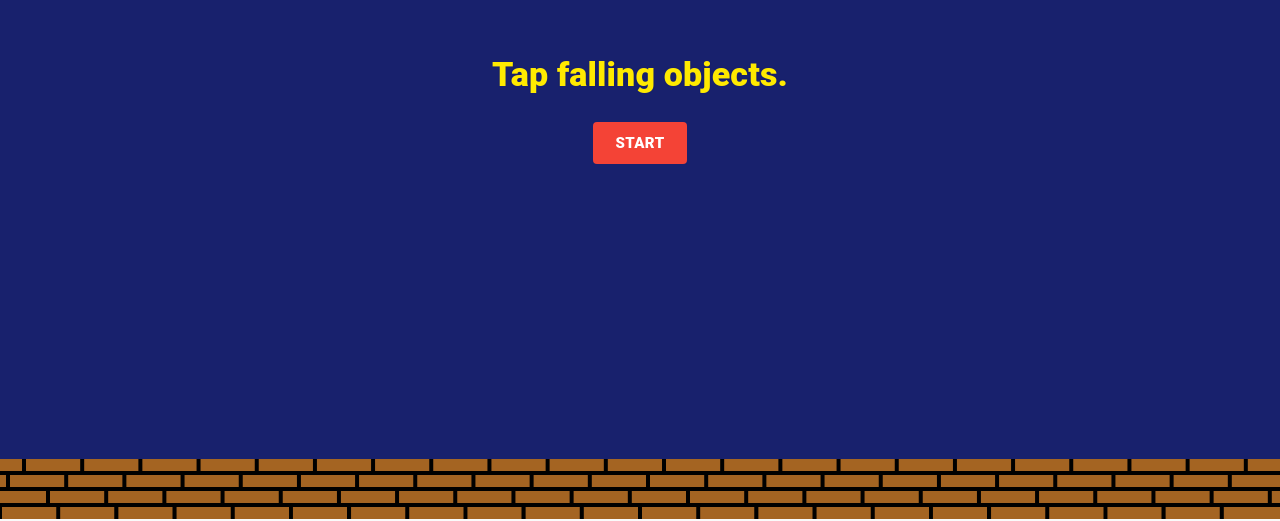
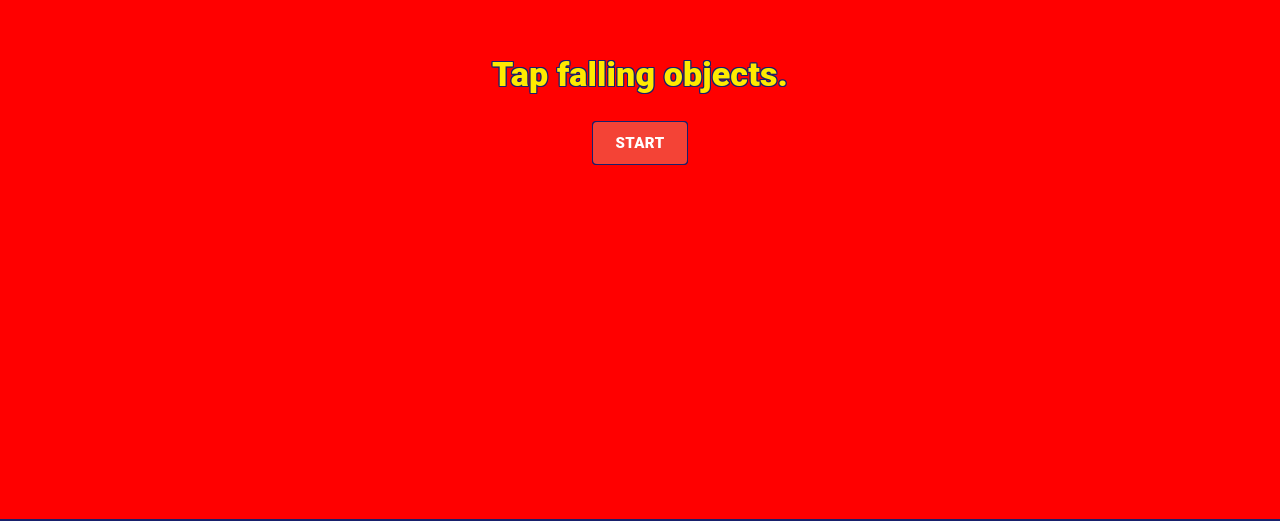
Before and after one commit to kondows95/html5-game-practice, a React (Create React App) app: page / in a window 1280 px wide. Shown: the part 281-802 px from the top of the page. Built offline with nearby package versions, Linux system fonts and the light colour scheme.

Commit message:
Add TitleScene

```diff
--- a/src/components/GameContainer.tsx
+++ b/src/components/GameContainer.tsx
@@ -1,6 +1,7 @@
 import React from 'react';
 import { Game, AUTO, Scale } from 'phaser';
-import { GameScene, SCENE_KEY } from '../game/GameScene';
+import { GameScene, GAME_SCENE_KEY } from '../game/GameScene';
+import { TitleScene, TITLE_SCENE_KEY } from '../game/TitleScene';
 import { Box } from '@material-ui/core';
 import { Mode } from '../types';
 import { GAME_BGCOLOR } from '../constatns';
@@ -13,17 +14,12 @@ type Props = {
 
 const PARENT_ID = 'game';
 
-let game: Game | null = null;
-const initGame = (props: Props) => {
-  console.log('###GameContainer:0 initGame()')
-
-  game = new Game({
+const game = new Game({
   width: window.innerWidth,
   height: window.innerHeight,
   type: AUTO,
   parent: PARENT_ID,
   backgroundColor: GAME_BGCOLOR,
-    scene: GameScene,
   physics: {
     default: 'arcade',
     arcade: {
@@ -36,35 +32,40 @@ const initGame = (props: Props) => {
   },
 });
 
+const initGameWithProps = (props: Props) => {
+  console.log('###GameContainer:0 initGameWithProps()')
+  game.scene.add(TITLE_SCENE_KEY, TitleScene, true);
+  game.scene.add(GAME_SCENE_KEY, GameScene, false);
+
   game.events.on('onCaught', (starsCaught: number) => {
+    console.log('onCaught')
     props.setScore(starsCaught);
   });
+
   game.events.on('onGameOver', () => {
+    console.log('onGameOver')
     props.setMode(Mode.GameOver);
   });
 }
 
 const GameContainer: React.FC<Props> = (props) => {
   const isFirstRef = React.useRef(true);
-  React.useEffect(() => {
   if (isFirstRef.current) {
     isFirstRef.current = false;
-      initGame(props);
+    initGameWithProps(props);
   }
-  });
 
   React.useEffect(() => {
     if (game === null) { return; }
     switch (props.mode) {
       case Mode.Playing:
-        game.scene.resume(SCENE_KEY);
+        game.scene.start(GAME_SCENE_KEY)
         break;
       case Mode.Retry:
-        game.canvas.remove();
-        initGame(props);
+        game.scene.remove(GAME_SCENE_KEY);
+        game.scene.add(GAME_SCENE_KEY, GameScene, false)
         props.setMode(Mode.Playing);
         break;
-      default: return;
     }
   }, [props.mode, props]);
 
--- a/src/components/GamePage.tsx
+++ b/src/components/GamePage.tsx
@@ -46,33 +46,31 @@ type Props = {
 const GamePage: React.FC<Props> = (props) => {
   const classes = useStyles();
 
-  const handleClickStart = () => {
-    props.setMode(Mode.Playing);
-  };
-
-  const handleClickRetry = () => {
-    props.setMode(Mode.Retry);
-  };
-
-  const getLabelComponent = (props: Props) => {
-    switch (props.mode) {
-      case Mode.Playing:
-      case Mode.Retry:
+  const getScoreLabel = (props: Props) : React.ReactElement | null => {
+    if (props.mode === Mode.Title) { return null; }
     return (
       <Box display="flex" className={classes.scoreContainer}>
         <Box fontWeight={600}>Score: {props.score}</Box>
       </Box>
     );
-      default:
+  }
+
+  const getTitleLabel = (props: Props) : React.ReactElement | null => {
+    if (props.mode === Mode.Playing) { return null; }
+
     //for Mode.Title
     let buttonLabel = "START";
     let mainText = "Tap falling objects.";
-        let callback = handleClickStart;
+    let callback = () => {
+      props.setMode(Mode.Playing);
+    };
     if (props.mode === Mode.GameOver) {
       //for Mode.GameOver
       buttonLabel = "RETRY";
       mainText = "GAME OVER";
-          callback = handleClickRetry;
+      callback = () => {
+        props.setMode(Mode.Retry);
+      };
     }
     return (
       <Box display="flex" flexDirection="column" className={classes.titleContainer}>
@@ -91,12 +89,12 @@ const GamePage: React.FC<Props> = (props) => {
       </Box>
     );
   }
-  }
 
   return (
     <Box className={classes.rootContainer} bgcolor="red" >
       <GameContainer />
-      {getLabelComponent(props)}
+      {getScoreLabel(props)}
+      {getTitleLabel(props)}
     </Box>
   );
 };
--- a/src/game/GameScene.ts
+++ b/src/game/GameScene.ts
@@ -3,7 +3,7 @@ import { fallingImages, groundImage } from './images';
 
 const PIXCEL_SIZE = 4;
 
-export const SCENE_KEY = 'GameScene';
+export const GAME_SCENE_KEY = 'GameScene';
 
 export class GameScene extends Scene {
   emitInterval: number = 1000;
@@ -15,7 +15,7 @@ export class GameScene extends Scene {
   halfItemSize: number =  PIXCEL_SIZE * groundImage.length / 2;
 
   constructor() {
-    super({ key: SCENE_KEY });
+    super({ key: GAME_SCENE_KEY });
   }
 
   init() {
@@ -25,11 +25,11 @@ export class GameScene extends Scene {
   }
 
   preload() {
-    console.log('###GameScene:2 preload()');
-    for (let i=0; i<fallingImages.length; i++) {
-      this.textures.generate('img'+i.toString(), { data: fallingImages[i], pixelWidth: PIXCEL_SIZE });
-    }
-    this.textures.generate('ground', { data: groundImage, pixelWidth: PIXCEL_SIZE });
+    //console.log('###GameScene:2 preload()');
+    //for (let i=0; i<fallingImages.length; i++) {
+    //  this.textures.generate('img'+i.toString(), { data: fallingImages[i], pixelWidth: PIXCEL_SIZE });
+    //}
+    //this.textures.generate('ground', { data: groundImage, pixelWidth: PIXCEL_SIZE });
   }
 
   create() {
@@ -48,7 +48,8 @@ export class GameScene extends Scene {
 
     this.ground.refresh();
 
-    this.scene.pause();
+    //this.scene.pause();
+    //console.log('create.pause')
   }
 
   update(time: number) {
@@ -71,6 +72,7 @@ export class GameScene extends Scene {
   }
 
   private emitItem() {
+    console.log('update.emitItem')
     const x = Mathematics.Between(this.halfItemSize+4, this.canvasWidth-this.halfItemSize-4);
     const y = 0;
 
@@ -90,9 +92,10 @@ export class GameScene extends Scene {
       this.time.delayedCall(
         100,
         this.destroyItem(item, () => {
-          console.log('###4 GAMEOVER!!! (destroy)');
+          console.log('###4 GAMEOVER!!!');
           this.game.events.emit('onGameOver');
-          this.game.destroy(false);
+          //this.game.destroy(false);
+          this.scene.pause();
         }),
         [item],
         this
--- /dev/null
+++ b/src/game/TitleScene.ts
@@ -0,0 +1,49 @@
+import { Scene, Physics, Actions, Geom, Math as Mathematics } from 'phaser';
+import { fallingImages, groundImage } from './images';
+
+const PIXCEL_SIZE = 4;
+
+export const TITLE_SCENE_KEY = 'TitleScene';
+
+export class TitleScene extends Scene {
+  ground!: Physics.Arcade.StaticGroup;
+  canvasWidth!: number;
+  canvasHeight!: number;
+  halfItemSize: number =  PIXCEL_SIZE * groundImage.length / 2;
+
+  constructor() {
+    super({ key: TITLE_SCENE_KEY });
+  }
+
+  init() {
+    console.log('###TitleScene:1 init()');
+    this.canvasWidth = this.sys.game.canvas.width;
+    this.canvasHeight = this.sys.game.canvas.height;
+  }
+
+  preload() {
+    console.log('###TitleScene:2 preload()');
+    for (let i=0; i<fallingImages.length; i++) {
+      this.textures.generate('img'+i.toString(), { data: fallingImages[i], pixelWidth: PIXCEL_SIZE });
+    }
+    this.textures.generate('ground', { data: groundImage, pixelWidth: PIXCEL_SIZE });
+  }
+
+  create() {
+    this.ground = this.physics.add.staticGroup({
+      key: 'ground',
+      frameQuantity: Math.ceil(this.canvasWidth / (this.halfItemSize * 2)),
+    });
+
+    const y = this.canvasHeight - this.halfItemSize;
+    Actions.PlaceOnLine(
+      this.ground.getChildren(),
+      new Geom.Line(this.halfItemSize, y, this.halfItemSize + this.canvasWidth, y)
+    );
+
+    this.ground.refresh();
+
+  }
+
+  update(time: number) {}
+}
--- a/src/modules/game.ts
+++ b/src/modules/game.ts
@@ -17,6 +17,7 @@ export default (state: GameState = initialState, action: AnyAction): GameState =
         score: action.payload
       };
     case 'GAME_SET_MODE':
+      console.log('GAME_SET_MODE', action.payload)
       return {
         ...state,
         mode: action.payload
```
Lines whose indentation alone changed are shown as unchanged.
